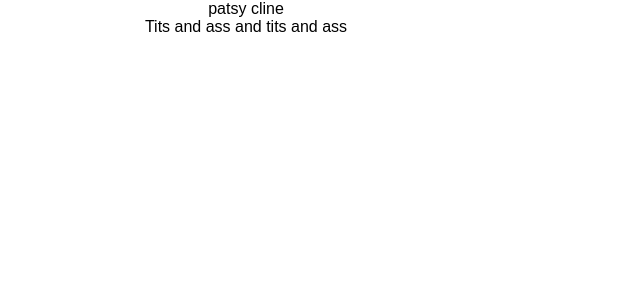
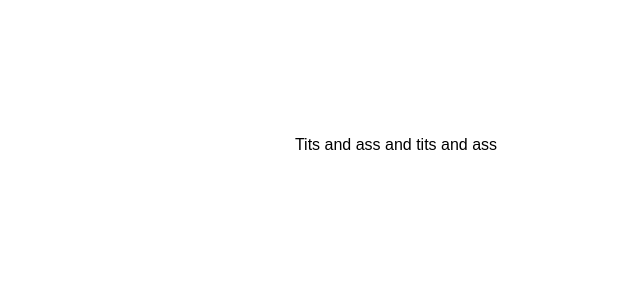
Before and after one commit to danielbucket/webRTC, a React (Create React App) app: page / in a window 1280 px wide. Shown: the top 300 px of the page, without its empty margins (394-1034 px from the left). Built offline with nearby package versions, Linux system fonts and the light colour scheme; no server answers.

Commit message:
learning about webRTC. pretty neat stuff

```diff
--- a/src/components/Camera/Camera.js
+++ b/src/components/Camera/Camera.js
@@ -1,37 +1,24 @@
 import React, { Component } from 'react';
-import CameraView from './CameraView/CameraView';
+import CameraView from './CameraView/CameraView.js';
+import { accessCamera } from './utils/accessCamera.js';
 
 export default class Camera extends Component {
-	constructor() {
-		super()
+	// constructor() {
+	// 	super()
 
-		this.getImage = this.getImage.bind(this)
-	}
+	// }
 
 
-	getImage() {
-		const connectCamera = navigator.mediaDevices.getUserMedia({
-	  	audio: true,
-	  	video: { width: 1280, height: 720 }
-		})
-		.then(pokeAtIt => {
-			console.log('ID: ', pokeAtIt.id)
-			const id = pokeAtIt.id
+
+	render() {
+		let feed = accessCamera
+		console.log('photo: ', feed)
 
 
-			console.log(new MediaStream())
-		})
-		.then(stream => stream)
-		.catch(err => console.log("ERROR: ", err))
-	}
-
-	render() {
-		const image = this.props.image;
-		this.getImage()
 
 		return (
 			<div className="camera-view-container">
-				<CameraView image={'patsy cline'} />
+				<CameraView feed={ feed } />
 				Tits and ass and tits and ass
 			</div>
 		)
--- a/src/components/Camera/CameraView/CameraView.js
+++ b/src/components/Camera/CameraView/CameraView.js
@@ -1,14 +1,36 @@
 import React, { Component } from 'react';
+import {accessCamera} from '../utils/accessCamera';
+
+export default class CameraView extends Component {
+	constructor() {
+		super()
+
+		this.state = {
+			videoSrc: {},
+			permissions: true
+		}
+
+	}
+
+	componentDidMount(){
+		if (this.state.permissions) {
+			this.setState({
+				videoSrc: accessCamera(this.state)
+			})
+		}
+	}
 
 
-const CameraView = ({ image }) => {
-	console.log(image)
 
-	return (
-		<div className="cameraImage">
-			{ image }
-		</div>
+	render() {
+
+		console.log("CameraView.state: ", this.state)
+
+		return (
+			<video 	autoPlay
+							src={ this.state.videoSrc }
+							className="cameraImage">
+			</video>
 		)
+	}
 }
-
-export default CameraView;
--- /dev/null
+++ b/src/components/Camera/utils/accessCamera.js
@@ -0,0 +1,34 @@
+
+export const accessCamera = state => {
+	navigator.getUserMedia = navigator.getUserMedia ||
+	    navigator.webkitGetUserMedia || navigator.mozGetUserMedia
+
+	const constraints = {
+	  audio: false,
+	  video: true
+	}
+	// const video = document.querySelector('video')
+
+
+
+	const successCallback = (stream, state) => {
+	  window.stream = stream //stream available to console
+		console.log("state: ", state)
+
+	  if (window.URL) {
+	    return state.videoSrc = window.URL.createObjectURL(stream)
+	  } else {
+	    return state.videoSrc = stream
+	  }
+	}
+
+
+
+	const errorCallback = error => {
+	  console.log('navigator.getUserMedia error: ', error);
+	}
+
+
+	console.log('state', state)
+	return navigator.getUserMedia(constraints, successCallback, errorCallback)
+};
```
